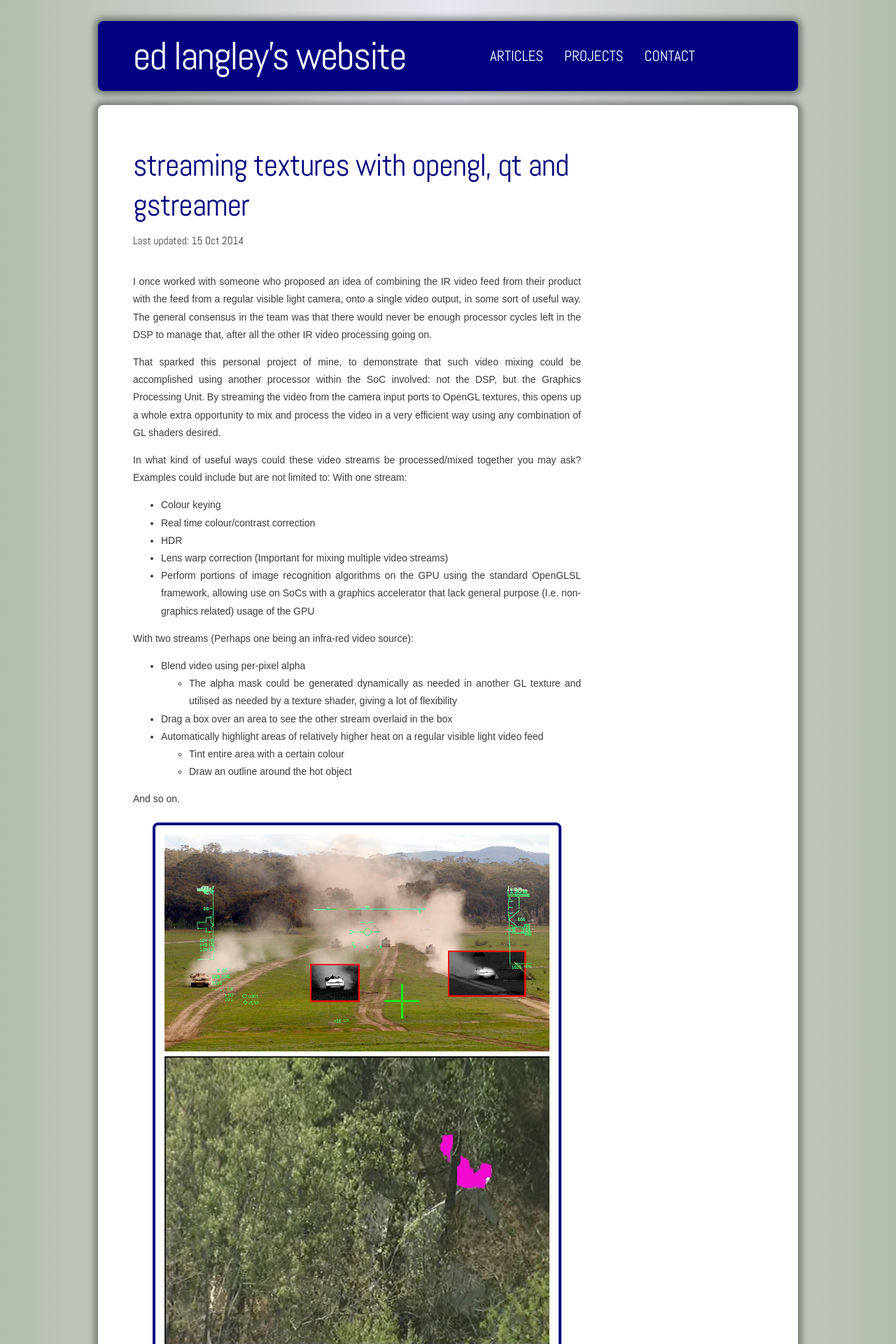
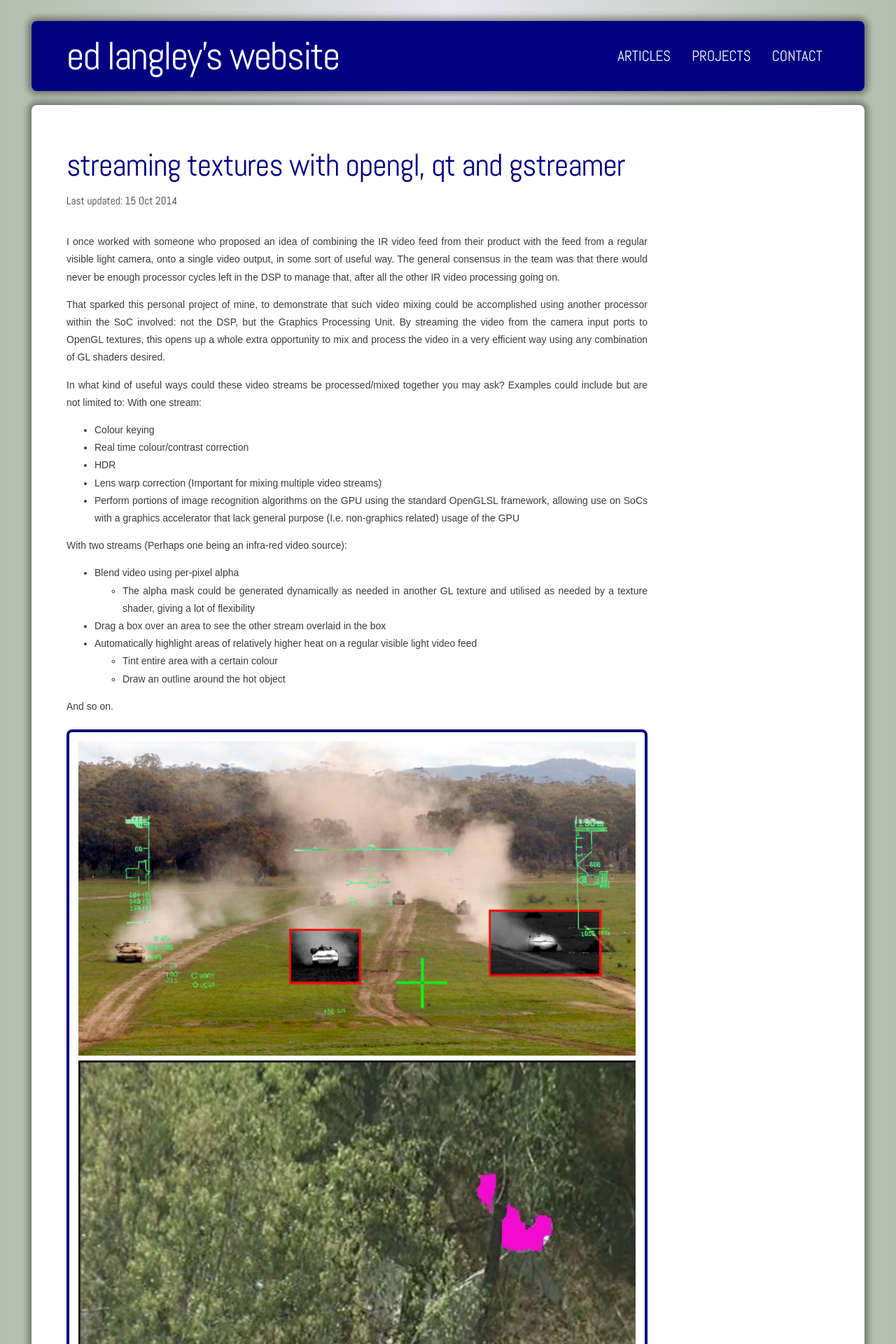
Before and after one commit to edlangley/edlangley.github.io, a Jekyll site: the page built from _posts/2013-01-01-project-opengl-streaming-textures.md, in a window 1280 px wide. Shown: the top 1920 px of the page at 70% size. Built offline with Jekyll 4.4.1, drawn with Linux system fonts in a browser that asks for light colours; comment, search, counter and statistics services are not loaded.

Commit message:
Modify stylesheet for variable width layout
Getting ready for a sidebar, which will move to bottom if window is too small,
title, paragraphs, and images all shrink width depending on window size.

```diff
--- a/_posts/2013-01-01-project-juicebox.html
+++ b/_posts/2013-01-01-project-juicebox.html
@@ -79,7 +79,7 @@
 		<p>Around the time I was doing playing with the Juicebox, just after finishing my degree, I was at a conference presenting with one of my lecturers Craig Duffy. I was telling him about my efforts with this cheapo ARM7 system and he suggested doing a little talk about it at the first ever UWE <a href="https://dl.dropbox.com/s/vc8o39veymjotei/CEMS_LinuxBootCamp_2007.pdf">Embedded Linux Boot Camp</a>. Aimed at around A-Level age/pre-university attendants, the ELBC is all about getting a bit of experience with Linux on whatever Embedded devices can be gotten hold of. So the Juicebox seemed like a good fit.</p>
 
 		<p>I turned up and gave twenty minutes of advice on how to get started "Hacking Embedded Linux Devices on the Cheap". Here are the slides:</p>
-		<table id="captionedpicture">
+		<table id="captionedpicture" style="max-width: 634px;">
 			<tr><td>
 				<iframe src="http://www.slideshare.net/slideshow/embed_code/23401275" width="597" height="486" frameborder="0" marginwidth="0" marginheight="0" scrolling="no" style="border:1px solid #CCC;border-width:1px 1px 0;margin-bottom:5px" allowfullscreen webkitallowfullscreen mozallowfullscreen> </iframe> <div style="margin-bottom:5px"> <strong> <a href="http://www.slideshare.net/edlangley/linux-boot-camptalk" title="UWE Linux Boot Camp 2007: Hacking embedded Linux on the cheap" target="_blank">UWE Linux Boot Camp 2007: Hacking embedded Linux on the cheap</a> </strong> from <strong><a href="http://www.slideshare.net/edlangley" target="_blank">edlangley</a></strong> </div>
 			</td></tr>
--- a/_posts/2013-01-01-project-opengl-streaming-textures.md
+++ b/_posts/2013-01-01-project-opengl-streaming-textures.md
@@ -53,7 +53,7 @@
 
 So I set about sorting out a demonstration of such capabilities, initially running on my Linux desktop. I used Qt to abstract away any OpenGL/GLES differences down the line, as the eventual aim was to run on a lighter weight (ish) system on a chip. The result can be seen in the video below.
 
-<table id="captionedpicture">
+<table id="captionedpicture" style="max-width: 594px;">
 	<tr><td>
 		<iframe width="560" height="315" src="//www.youtube.com/embed/HJAvuDFREco" frameborder="0" allowfullscreen></iframe>
 	</td></tr>
@@ -115,7 +115,7 @@
 
 And the result? Well you can see for yourself in the video below:
 
-<table id="captionedpicture">
+<table id="captionedpicture" style="max-width: 594px;">
 	<tr><td>
 		<iframe width="560" height="315" src="//www.youtube.com/embed/10Mt_orGa1E" frameborder="0" allowfullscreen></iframe>
 	</td></tr>
--- a/_posts/2013-01-01-project-uclinux-on-pluto6.html
+++ b/_posts/2013-01-01-project-uclinux-on-pluto6.html
@@ -99,7 +99,7 @@
 
 <h2>Project presentation</h2>
 		<p>Everyone on the degree course took turns giving a presentation on their project to each other, here are the slides from mine:</p>
-		<table id="captionedpicture">
+		<table id="captionedpicture" style="max-width: 634px;">
 			<tr><td>
 				<iframe src="http://www.slideshare.net/slideshow/embed_code/23394116" width="597" height="486" frameborder="0" marginwidth="0" marginheight="0" scrolling="no" style="border:1px solid #CCC;border-width:1px 1px 0;margin-bottom:5px" allowfullscreen webkitallowfullscreen mozallowfullscreen> </iframe> <div style="margin-bottom:5px"> <strong> <a href="http://www.slideshare.net/edlangley/project-presentation-23394116" title="µCLinux on Pluto 6 Project presentation" target="_blank">µCLinux on Pluto 6 Project presentation</a> </strong> from <strong><a href="http://www.slideshare.net/edlangley" target="_blank">edlangley</a></strong> </div>
 			</td></tr>
@@ -107,7 +107,7 @@
 
 <h2>UKUUG 2006</h2>
 		<p>My project tutor Craig suggested we do a paper on the project and present it at the <a href="http://www.ukuug.org/">UK Unix and Open Systems User Group</a> conference <a href="http://www.ukuug.org/events/linux2006/programme/abstract-CDuffy-1.shtml">that year</a>. So he massaged the report into a conference paper, and I sorted out a presentation, which I then gave in a dark lecture theatre on a sunny day in Brighton. The slides from that talk are here:</p>
-		<table id="captionedpicture">
+		<table id="captionedpicture" style="max-width: 634px;">
 			<tr><td>
 				<iframe src="http://www.slideshare.net/slideshow/embed_code/23398998" width="597" height="486" frameborder="0" marginwidth="0" marginheight="0" scrolling="no" style="border:1px solid #CCC;border-width:1px 1px 0;margin-bottom:5px" allowfullscreen webkitallowfullscreen mozallowfullscreen> </iframe> <div style="margin-bottom:5px"> <strong> <a href="http://www.slideshare.net/edlangley/ukuug-presentation-about" title="UKUUG presentation about µCLinux on Pluto 6" target="_blank">UKUUG presentation about µCLinux on Pluto 6</a> </strong> from <strong><a href="http://www.slideshare.net/edlangley" target="_blank">edlangley</a></strong> </div>
 			</td></tr>
--- a/css/style.css
+++ b/css/style.css
@@ -68,22 +68,20 @@
     width: 1000px;
     margin-left: auto;
     margin-right: auto;
-    padding: 30px; /* this one for gap at the top and sides */
+    padding: 30px 0px; /* this one for gap at the top */
 
 }
 
 /* Header */
 
 #header {
-	width: 950px;
+	width: 900px;
 	height: 100px;
+	overflow: hidden;
 	margin: 0px auto;
-	padding: 0px 0px 0px 50px;
+	padding: 0px 50px;
 	background: #000080;
 	font-family: 'Abel', Arial;
-
-/*	text-shadow: 3px 3px 0px rgba(0,0,0,.8);
-	text-shadow: 1px 1px 0px rgba(0,0,0,.2); */
 
 	box-shadow: 0px 0px 10px 5px rgba(0,0,0,.4);
 	border-radius: 8px;
@@ -93,7 +91,6 @@
 
 #headertitle a {
 	float: left;
-	width: 500px;
 	margin: 0;
 	padding: 0;
 	color: #FFFFFF;
@@ -113,14 +110,12 @@
 
 #headerlinks {
 	float: right;
-	width: 450px;
 	height: 100px;
 	margin: 0 auto;
 	padding: 0;
 }
 
 #headerlinks ul {
-/*	float: right; */
 	margin: 0;
 	padding: 0px 0px 0px 0px;
 	list-style: none;
@@ -135,7 +130,7 @@
 	display: block;
 	line-height: 50px;
 	margin-top: 25px;
-	margin-right: 10px;  /* this one for gap between hover highlighted menu links */
+	margin-left: 10px;  /* this one for gap between hover highlighted menu links */
 	padding: 0px 10px 0px 10px;
 	text-decoration: none;
 	text-align: center;
@@ -202,22 +197,13 @@
 }
 
 .contentitem .meta {
-/*	margin-bottom: 30px;*/
 	padding: 10px 0px 0px 0px;
 	text-align: left;
 	font-family: 'Abel', sans-serif;
 	font-size: 1.1em;
 	font-weight: 300;
 }
-/*
-.contentitem .meta .date {
-	float: left;
-}
 
-.contentitem .meta .timeagoposted {
-	float: right;
-}
-*/
 .contentitem .meta a {
 }
 
@@ -241,9 +227,7 @@
 }
 
 #captionedpicture {
-    width: 5px; /* As long as this is smaller than the picture,
-                   it will stretch around picture and shrink down
-                   the caption. */
+	width: 100%;
 	margin: 20px;
 	margin-left: auto;
 	margin-right: auto;
@@ -257,17 +241,27 @@
 	border-radius: 8px;
 }
 
+#captionedpicture img {
+	width: 100%;
+	height: auto;
+}
+
 #captionedpicture.floating {
+	width: 5px; /* As long as this is smaller than the picture,
+		       it will stretch around picture and shrink down
+		       the caption. */
 	float: right;
-
     margin-left: 20px;
     margin-right: 20px;
+}
+
+#captionedpicture.floating img {
+	width: auto;
 }
 
 .readmorebutton {
 	display: block;
 	float: left;
-/*	width: 88px; */
 	height: 25px;
 	padding: 2px 6px 2px 6px;
 	margin-right: 10px;
@@ -285,7 +279,6 @@
 .commentsbutton {
 	display: block;
 	float: left;
-/*	width: 400px; */
 	height: 25px;
 	padding: 2px 6px 2px 6px;
 	text-align: center;
@@ -303,7 +296,7 @@
 /* Footer */
 
 #footer {
-	height: 100px;
+	height: 60px;
 	margin: 0 auto;
 	padding: 0px 0 15px 0;
 	font-family: 'Abel', sans-serif;
@@ -311,7 +304,7 @@
 
 #footer p {
 	margin: 0;
-	padding-top: 10px;
+	padding-top: 40px;
 	letter-spacing: 1px;
 	line-height: normal;
 	font-size: 14px;
@@ -390,3 +383,133 @@
 	overflow: visible;
 	width: auto;
 }
+
+/* Sidebar */
+
+#sidebar {
+	float: right;
+	width: 230px;
+	margin: 0px;
+	padding: 30px 0px 0px 0px;
+}
+
+#sidebar ul {
+	margin: 0;
+	padding: 0;
+	list-style: none;
+}
+
+#sidebar li {
+	margin: 0;
+	padding: 0;
+}
+
+#sidebar li ul {
+	margin: 0px 0px;
+	padding-bottom: 30px;
+}
+
+#sidebar li li {
+	line-height: 35px;
+	margin: 0px 0px;
+	border-left: none;
+}
+
+#sidebar li li span {
+	display: block;
+	margin-top: -20px;
+	padding: 0;
+	font-size: 11px;
+	font-style: italic;
+}
+
+#sidebar li li a {
+	padding: 0px 0px 0px 15px;
+}
+
+#sidebar h2 {
+	height: 38px;
+	padding-left: 0px;
+	letter-spacing: -.5px;
+	font-size: 1.8em;
+}
+
+#sidebar p {
+	margin: 0 0px;
+	padding: 0px 0px 20px 0px;
+	text-align: justify;
+}
+
+#sidebar a {
+	border: none;
+}
+
+#sidebar a:hover {
+	text-decoration: underline;
+}
+
+/* Scaling based on window size */
+
+@media all and (min-width: 1190px) {
+	#header {
+		width: 1090px;
+	}
+
+	#pageouter {
+		width: 1190px;
+	}
+
+	#mainpagearea {
+		width: 1090px;
+	}
+
+	#contentboundary {
+		float: left;
+		width: 830px;
+	}
+}
+
+@media all and (max-width: 1190px) {
+	#header {
+		width: auto;
+		max-width: 1090px;
+		height: auto;
+		min-height: 100px;
+	}
+
+	#pageouter {
+		width: auto;
+    	max-width: 1190px;
+	}
+
+	#mainpagearea {
+		width: auto;
+		max-width: 1090px;
+	}
+
+	#contentboundary {
+		float: none;
+		width: auto;
+		max-width: 830px;
+	}
+
+	#sidebar {
+		float: none;
+		width: auto;
+		max-width: 830px;
+	}
+}
+
+@media all and (max-width: 650px) {
+	#header {
+		padding: 0px 20px;
+	}
+
+	#mainpagearea {
+		padding: 30px 20px;
+	}
+}
+
+
+	margin-left: 20px;
+	margin-right: 20px;
```
Also changed, not shown: _posts/2013-01-01-project-inventory-webapp.md (+1 -1 lines), _posts/2013-08-24-setting-up-qnx-for-qtcreator.md (+2 -2 lines). Lines whose indentation alone changed are shown as unchanged.
